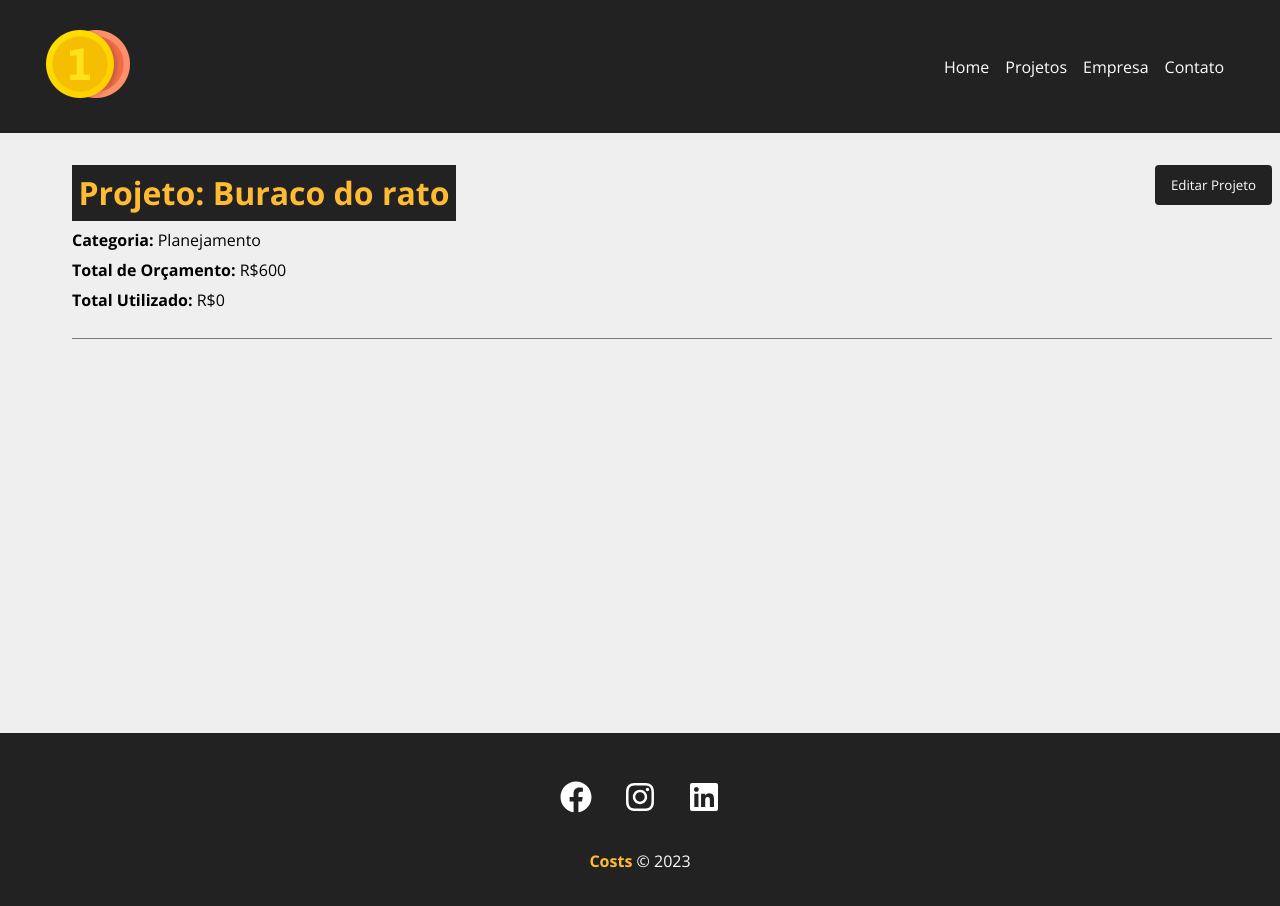
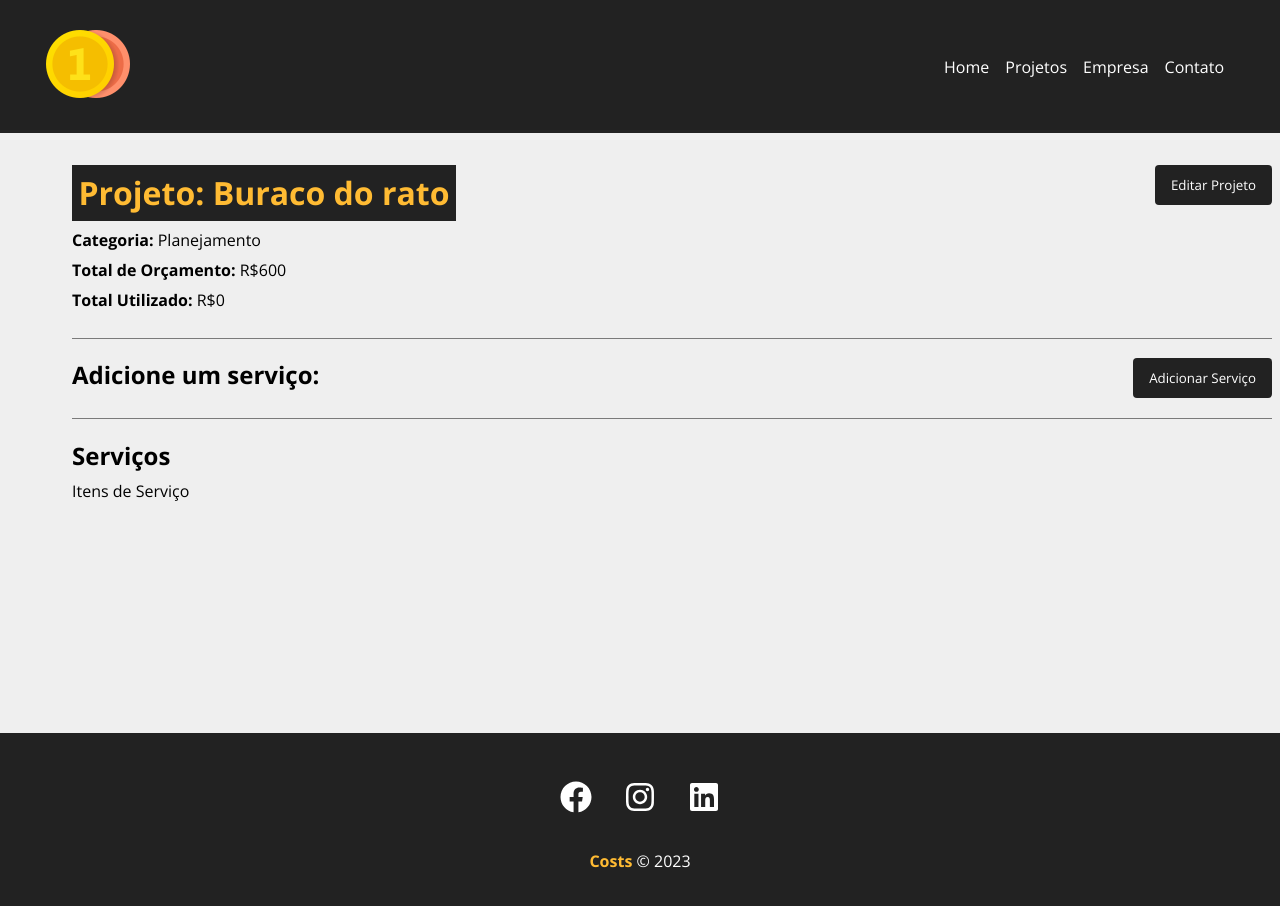
Before and after one commit to MacielDouglas/aplicativoReactCosts, a React (Create React App) app: page /project/1 in a window 1280 px wide. Shown: the top 906 px of the page. Built offline with nearby package versions, Linux system fonts and the light colour scheme; data requests are answered from the project's data file.

Commit message:
Area de serviço criada, mas não definida

```diff
--- a/src/components/pages/Project.jsx
+++ b/src/components/pages/Project.jsx
@@ -12,6 +12,7 @@
 
   const [project, setProject] = useState([]);
   const [showProjectForm, setShowProjectForm] = useState(false);
+  const [showServiceForm, setShowServiceForm] = useState(false);
   const [message, setMessage] = useState();
   const [type, setType] = useState();
 
@@ -59,6 +60,9 @@
   function toggleProjectForm() {
     setShowProjectForm(!showProjectForm);
   }
+  function toggleServiceForm() {
+    setShowServiceForm(!showServiceForm);
+  }
 
   return (
     <>
@@ -93,6 +97,19 @@
                 </div>
               )}
             </div>
+            <div className={styles.service_form_container}>
+              <h2>Adicione um serviço:</h2>
+              <button className={styles.btn} onClick={toggleServiceForm}>
+                {!showServiceForm ? 'Adicionar Serviço' : 'Fechar'}
+              </button>
+              <div className={styles.project_info}>
+                {showServiceForm && <div>Formulário de Serviço</div>}
+              </div>
+            </div>
+            <h2>Serviços</h2>
+            <Container customClass="start">
+              <p>Itens de Serviço</p>
+            </Container>
           </Container>
         </div>
       ) : (
```
